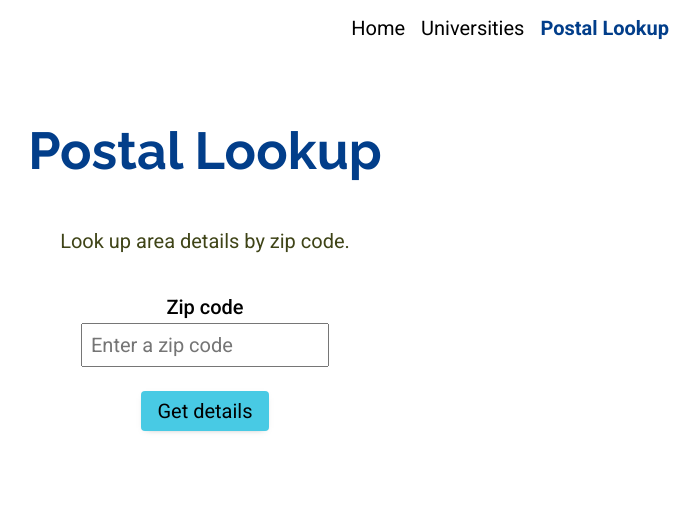
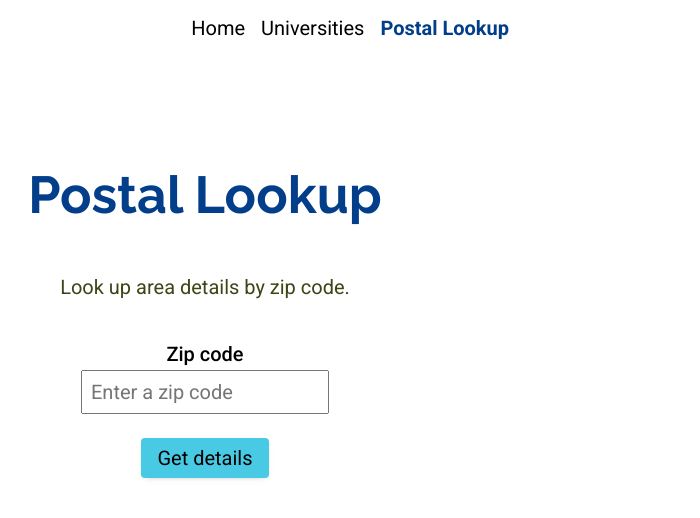
Before and after one commit to Nickil13/nickilindstrom_launchpad-react-code-challenge, a React (Create React App) app: page /postal-lookup in a window 1280 px wide. Shown: the top 518 px of the page, without its empty margins (435-1135 px from the left). Built offline with nearby package versions, Linux system fonts and the light colour scheme.

Commit message:
university page styling

```diff
--- a/src/components/UniversityCard.js
+++ b/src/components/UniversityCard.js
@@ -13,7 +13,7 @@ export default function UniversityCard({ university }) {
                 )}
                 <div className="university-card__site">
                     <BsGlobe className="university-card__site-icon" />
-                    <div className="link-wrapper">
+                    <div className="university-card__site-links">
                         {university.web_pages.map((site, index) => {
                             return (
                                 <a
--- a/src/index.css
+++ b/src/index.css
@@ -30,6 +30,8 @@
     --border-radius: 0.25rem;
     --border-radius-card: 0.5rem;
     --box-shadow: 0px 2px 7px -5px rgba(0, 0, 0, 0.5);
+
+    --nav-height: 100px;
 }
 
 @media screen and (min-width: 800px) {
@@ -68,12 +70,18 @@ html {
 body {
     font-family: var(--ff-secondary);
     font-size: var(--fs-body);
+    padding-top: var(--nav-height);
 }
+main {
+    min-height: 100vh - var(--nav-height);
+    padding-top: 4rem;
+}
+
 a {
     text-decoration: none;
 }
 p {
-    line-height: 1.6rem;
+    line-height: 1.8rem;
     color: var(--clr-base);
 }
 ul {
@@ -91,10 +99,6 @@ select {
 
 textarea {
     resize: none;
-}
-main {
-    min-height: 100vh;
-    padding: 4rem 0;
 }
 
 /*Utils*/
@@ -124,21 +128,19 @@ main {
     color: var(--clr-neutral);
 }
 
-.link-wrapper {
-    word-wrap: break-word;
-    width: 80%;
-}
-
 .form-btn {
     margin-top: 1rem;
 }
 
 /*Navigation*/
 nav {
+    position: absolute;
+    top: 0;
     width: 90%;
     margin: 0 auto;
     max-width: 60rem;
     padding: 1rem;
+    height: var(--nav-height);
 }
 
 .nav-links {
@@ -285,14 +287,14 @@ label {
 
 /* Countries select */
 #country-form {
-    margin-top: 1rem;
+    margin-top: 2rem;
 }
 
 .universities {
     padding: 3rem 0;
 }
 
-@media screen and (min-width: 1200px) {
+@media screen and (min-width: 1400px) {
     .university-cards {
         display: grid;
         grid-template-columns: repeat(2, 1fr);
@@ -301,11 +303,11 @@ label {
         min-height: 250px;
     }
 }
-@media screen and (min-width: 1400px) {
+/* @media screen and (min-width: 1400px) {
     .university-cards {
         grid-template-columns: repeat(3, 1fr);
     }
-}
+} */
 .universities__title {
     display: flex;
     flex-direction: column;
@@ -328,11 +330,12 @@ label {
     background-color: var(--clr-primary-dark);
     margin: 0.5rem;
     border-radius: var(--border-radius-card);
+    word-break: break-word;
 }
 .university-card__title {
     position: relative;
     margin-bottom: 1rem;
-    padding: 0.5rem;
+    padding-bottom: 1rem;
     color: var(--clr-neutral);
 }
 .university-card__title::after {
@@ -351,6 +354,9 @@ label {
 }
 .university-card__site {
     display: flex;
+    flex-direction: column;
+    justify-content: center;
+    align-items: center;
     margin-top: 1rem;
 }
 
@@ -361,10 +367,21 @@ label {
 .university-card__site a:hover {
     color: var(--clr-neutral);
 }
+
 .university-card__site-icon {
     font-size: var(--fs-body-lg);
-    margin-right: 1rem;
     color: var(--clr-primary-light);
+    margin-bottom: 1rem;
+}
+
+@media screen and (min-width: 600px) {
+    .university-card__site {
+        flex-direction: row;
+    }
+    .university-card__site-icon {
+        margin-right: 1rem;
+        margin-bottom: 0;
+    }
 }
 
 .university-card__body > p {
--- a/src/pages/Universities.js
+++ b/src/pages/Universities.js
@@ -64,6 +64,7 @@ export default function Universities() {
                             : " University "}
                         found in {selectedCountry}
                     </h2>
+
                     <div className="university-cards">
                         {universities.map((university, index) => {
                             return (
```
